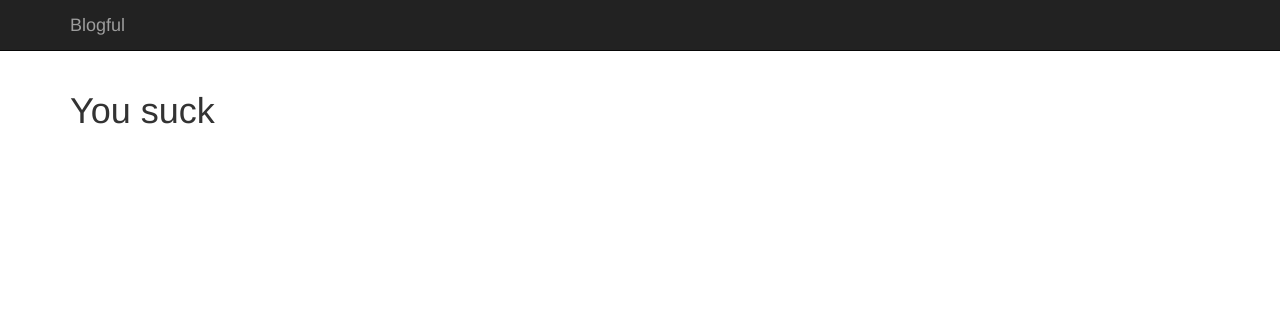
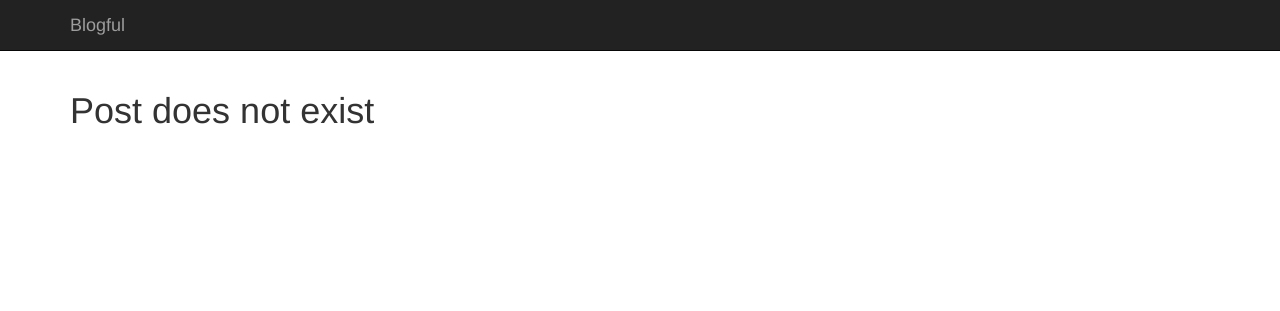
Before and after one commit to Obiwancodi/blogful, a Flask app: page /post/1 in a window 1280 px wide. Shown: the top 311 px of the page. Run offline with Flask 2, Linux system fonts and the light colour scheme; parts of the project's set-up code (start-up, migrations or seed data) failed here and were passed over; some libraries are stand-ins or nearby versions.

Commit message:
improved single_post

```diff
--- a/blog/templates/not_exist.html
+++ b/blog/templates/not_exist.html
@@ -1,6 +1,6 @@
 {% extends "base.html" %}
 {% block content %}
 
-<h1>You suck </h1>
+<h1>Post does not exist </h1>
 
 {% endblock %}
--- a/blog/views.py
+++ b/blog/views.py
@@ -52,12 +52,15 @@ def add_post_post():
 
 @app.route("/post/<id>")
 def single_post(id):
-    post = session.query(Post).get(id)
-    if session.query(Post).get(id):
-        return render_template("one_post.html",  id=id, post=post)
-    else:
+    try:
+        post = session.query(Post).get(id)
+        if post:
+            return render_template("one_post.html",  id=id, post=post)
+        else:
+            return render_template("not_exist.html")
+    except:
         return render_template("not_exist.html")
-    return render_template("one_post.html",  id=id, post=post)
+
 
 @app.route("/post/<id>/edit", methods=["GET"])
 def edit_post_get(id):
```
Also changed, not shown: 4 other files.
